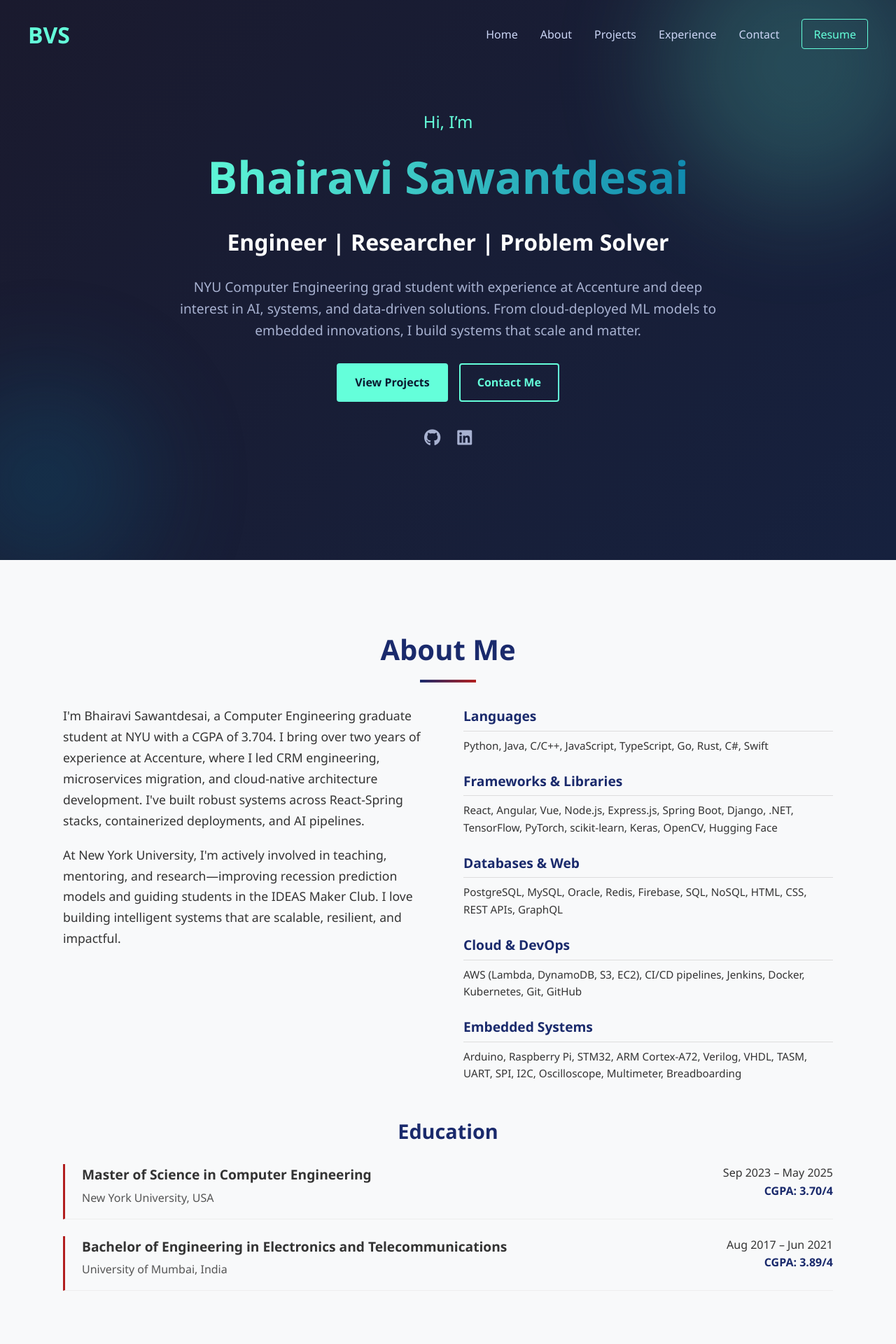
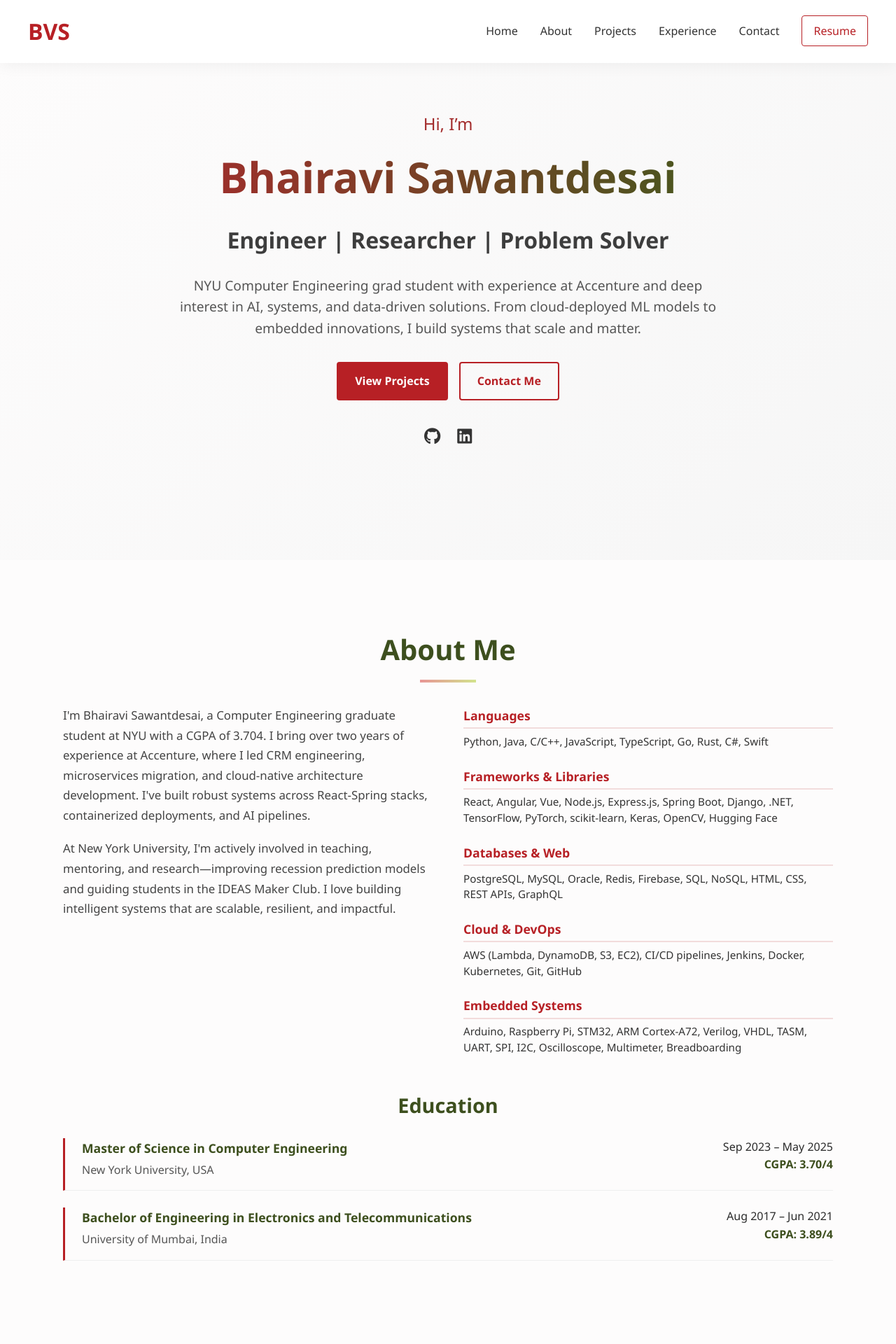
Before and after one commit to BhairaviVSD/bhairavivsd.github.io, a React (Vite) app: page / in a window 1280 px wide. Shown: the top 1920 px of the page at 70% size. Built offline with nearby package versions, Linux system fonts and the light colour scheme.

Commit message:
Adding updated files 2.0 Minimalist

```diff
--- a/src/App.css
+++ b/src/App.css
@@ -12,8 +12,8 @@ html {
 
 body {
   font-family: 'Inter', sans-serif;
-  background-color: #0f172a; /* deep navy blue */
-  color: #ffffff;
+  background-color: #f5f3f4; /* soft off-white background */
+  color: #333; /* general text color */
   line-height: 1.6;
   overflow-x: hidden;
 }
@@ -21,6 +21,8 @@ body {
 /* Optional section spacing */
 section {
   padding: 4rem 1rem;
+  background-color: #ffffff;
+  color: #1a1a1a;
 }
 
 /* Anchor smooth scroll fix on iOS */
@@ -36,9 +38,37 @@ button {
   outline: none;
 }
 
-/* Utility classes if needed */
 .container {
   max-width: 1200px;
   margin: 0 auto;
   padding: 0 1rem;
 }
+
+/* Color utility classes */
+.bg-blush {
+  background-color: #e89595;
+}
+
+.bg-red {
+  background-color: #b72025;
+}
+
+.bg-green {
+  background-color: #d2e38d;
+}
+
+.bg-olive {
+  background-color: #3d4f1e;
+}
+
+.text-pink {
+  color: #e89595;
+}
+
+.text-red {
+  color: #b72025;
+}
+
+.text-green {
+  color: #b6cc5e;
+}
--- a/src/components/About.module.css
+++ b/src/components/About.module.css
@@ -1,6 +1,7 @@
 .about {
   padding: 6rem 2rem;
-  background-color: #f8f9fa;
+  background-color: #fdfcfc; /* soft off-white */
+  color: #2b2b2b;
 }
 
 .container {
@@ -13,7 +14,7 @@
   font-size: 2.5rem;
   margin-bottom: 3rem;
   position: relative;
-  color: #1a2a6c;
+  color: #3d4f1e; /* deep olive */
 }
 
 .sectionTitle::after {
@@ -24,18 +25,21 @@
   transform: translateX(-50%);
   width: 80px;
   height: 4px;
-  background: linear-gradient(to right, #1a2a6c, #b21f1f);
+  background: linear-gradient(to right, #e89595, #d2e38d); /* blush to pistachio */
 }
 
 .content {
   display: flex;
   justify-content: space-between;
+  gap: 2rem;
   margin-bottom: 3rem;
+  flex-wrap: wrap;
 }
 
 .aboutText {
   flex: 0 0 48%;
-  font-size: 1.1rem;
+  font-size: 1.05rem;
+  color: #444;
 }
 
 .aboutText p {
@@ -51,35 +55,34 @@
 }
 
 .skillCategory h3 {
-  font-size: 1.2rem;
-  margin-bottom: 0.5rem;
-  color: #1a2a6c;
-  font-weight: 700;
-  border-bottom: 1px solid #ddd;
-  padding-bottom: 0.3rem;
+  font-size: 1.1rem;
+  margin-bottom: 0.4rem;
+  color: #b72025;
+  border-bottom: 2px solid #f2dcdc;
+  padding-bottom: 0.2rem;
 }
 
 .skillCategory p {
   font-size: 0.95rem;
   color: #333;
-  line-height: 1.6;
+  line-height: 1.5;
 }
 
 .education {
-  margin-top: 2.5rem;
+  margin-top: 3rem;
 }
 
 .education h3 {
   font-size: 1.8rem;
   margin-bottom: 1.5rem;
-  color: #1a2a6c;
+  color: #3d4f1e;
   text-align: center;
 }
 
 .educationItem {
   display: flex;
   justify-content: space-between;
-  border-left: 3px solid #b21f1f;
+  border-left: 3px solid #b72025;
   padding-left: 1.5rem;
   margin-bottom: 1.5rem;
   padding-bottom: 1rem;
@@ -87,7 +90,7 @@
 }
 
 .degree h4 {
-  font-size: 1.2rem;
+  font-size: 1.1rem;
   margin-bottom: 0.3rem;
 }
 
@@ -101,7 +104,7 @@
 
 .gpa {
   font-weight: 600;
-  color: #1a2a6c;
+  color: #3d4f1e;
 }
 
 @media (max-width: 768px) {
--- a/src/components/Footer.module.css
+++ b/src/components/Footer.module.css
@@ -1,7 +1,8 @@
 .footer {
-  background-color: #0a192f;
-  color: #8892b0;
+  background-color: #fafafa;
+  color: #444;
   padding: 4rem 2rem 2rem;
+  font-family: 'Inter', sans-serif;
 }
 
 .container {
@@ -17,9 +18,9 @@
 }
 
 .logo {
-  font-size: 2.5rem;
+  font-size: 2.2rem;
   font-weight: 700;
-  color: #64ffda;
+  color: #3d4f1e;
   margin-bottom: 1.5rem;
 }
 
@@ -30,7 +31,7 @@
 }
 
 .linkGroup h3 {
-  color: #ccd6f6;
+  color: #b72025;
   font-size: 1.1rem;
   margin-bottom: 1rem;
   position: relative;
@@ -43,7 +44,7 @@
   left: 0;
   width: 30px;
   height: 2px;
-  background-color: #64ffda;
+  background-color: #d2e38d;
 }
 
 .linkGroup ul {
@@ -56,19 +57,19 @@
 }
 
 .linkGroup a {
-  color: #8892b0;
+  color: #444;
   text-decoration: none;
   transition: color 0.3s ease;
   font-size: 0.9rem;
 }
 
 .linkGroup a:hover {
-  color: #64ffda;
+  color: #b72025;
 }
 
 .bottom {
   padding-top: 2rem;
-  border-top: 1px solid #233554;
+  border-top: 1px solid #ddd;
   display: flex;
   justify-content: space-between;
   align-items: center;
@@ -76,12 +77,14 @@
   gap: 1rem;
 }
 
-.copyright, .credits {
+.copyright {
   font-size: 0.9rem;
+  color: #666;
 }
 
 .credits {
-  color: #64ffda;
+  font-size: 0.9rem;
+  color: #b72025;
 }
 
 @media (max-width: 768px) {
--- a/src/components/Hero.module.css
+++ b/src/components/Hero.module.css
@@ -6,8 +6,8 @@
   position: relative;
   padding: 4rem 2rem;
   overflow: hidden;
-  background: linear-gradient(135deg, #1a1a2e 0%, #16213e 100%);
-  color: white;
+  background: linear-gradient(135deg, #fdfcfc 0%, #f6f6f6 100%);
+  color: #2e2e2e;
 }
 
 .heroContent {
@@ -27,44 +27,34 @@
 .greeting {
   font-size: 1.5rem;
   font-weight: 400;
-  color: #64ffda;
+  color: #a32c2c;
   display: block;
   margin-bottom: 0.5rem;
-  animation: fadeIn 1s ease-out 0.5s forwards;
-  opacity: 0;
 }
 
 .fullName {
-  font-size: 4rem;
+  font-size: 3.8rem;
   font-weight: 700;
-  background: linear-gradient(90deg, #64ffda, #0a81ab);
+  background: linear-gradient(90deg, #a32c2c, #44591e);
   -webkit-background-clip: text;
   background-clip: text;
   -webkit-text-fill-color: transparent;
   display: block;
   margin-bottom: 1rem;
-  animation: fadeInSlideUp 1s ease-out 0.7s forwards;
-  opacity: 0;
-  transform: translateY(20px);
 }
 
 .title {
   font-size: 2rem;
   font-weight: 600;
   margin-bottom: 1.5rem;
-  animation: fadeInSlideUp 1s ease-out 0.9s forwards;
-  opacity: 0;
-  transform: translateY(20px);
+  color: #3d3d3d;
 }
 
 .description {
   font-size: 1.2rem;
   line-height: 1.6;
   margin-bottom: 2rem;
-  color: #a8b2d1;
-  animation: fadeInSlideUp 1s ease-out 1.1s forwards;
-  opacity: 0;
-  transform: translateY(20px);
+  color: #555;
 }
 
 .cta {
@@ -72,9 +62,6 @@
   justify-content: center;
   gap: 1rem;
   margin-bottom: 2rem;
-  animation: fadeInSlideUp 1s ease-out 1.3s forwards;
-  opacity: 0;
-  transform: translateY(20px);
 }
 
 .primaryBtn, .secondaryBtn {
@@ -87,139 +74,39 @@
 }
 
 .primaryBtn {
-  background-color: #64ffda;
-  color: #0a192f;
-  border: 2px solid #64ffda;
+  background-color: #b72025;
+  color: white;
+  border: 2px solid #b72025;
 }
 
 .primaryBtn:hover {
   background-color: transparent;
-  color: #64ffda;
+  color: #b72025;
 }
 
 .secondaryBtn {
   background-color: transparent;
-  color: #64ffda;
-  border: 2px solid #64ffda;
+  color: #b72025;
+  border: 2px solid #b72025;
 }
 
 .secondaryBtn:hover {
-  background-color: rgba(100, 255, 218, 0.1);
+  background-color: rgba(183, 32, 37, 0.1);
 }
 
 .socialIcons {
   display: flex;
   justify-content: center;
   gap: 1.5rem;
-  animation: fadeInSlideUp 1s ease-out 1.5s forwards;
-  opacity: 0;
-  transform: translateY(20px);
 }
 
 .socialIcon {
   font-size: 1.5rem;
-  color: #a8b2d1;
+  color: #333;
   transition: color 0.3s ease, transform 0.3s ease;
 }
 
 .socialIcon:hover {
-  color: #64ffda;
+  color: #a32c2c;
   transform: translateY(-3px);
 }
-
-.heroBackground {
-  position: absolute;
-  top: 0;
-  left: 0;
-  right: 0;
-  bottom: 0;
-  opacity: 0;
-  transition: opacity 1.5s ease-out;
-}
-
-.heroBackground.visible {
-  opacity: 1;
-}
-
-.shape {
-  position: absolute;
-  border-radius: 50%;
-  opacity: 0.2;
-  filter: blur(80px);
-}
-
-.shape:nth-child(1) {
-  width: 400px;
-  height: 400px;
-  top: -100px;
-  right: -100px;
-  background: #64ffda;
-  animation: floatAnimation 15s ease-in-out infinite;
-}
-
-.shape:nth-child(2) {
-  width: 300px;
-  height: 300px;
-  bottom: -50px;
-  left: -50px;
-  background: #0a81ab;
-  animation: floatAnimation 15s ease-in-out infinite reverse;
-}
-
-@keyframes fadeIn {
-  0% {
-    opacity: 0;
-  }
-  100% {
-    opacity: 1;
-  }
-}
-
-@keyframes fadeInSlideUp {
-  0% {
-    opacity: 0;
-    transform: translateY(20px);
-  }
-  100% {
-    opacity: 1;
-    transform: translateY(0);
-  }
-}
-
-@keyframes floatAnimation {
-  0%, 100% {
-    transform: translate(0, 0);
-  }
-  25% {
-    transform: translate(-20px, 20px);
-  }
-  50% {
-    transform: translate(-40px, -10px);
-  }
-  75% {
-    transform: translate(10px, -30px);
-  }
-}
-
-@media (max-width: 768px) {
-  .fullName {
-    font-size: 3rem;
-  }
-
-  .title {
-    font-size: 1.5rem;
-  }
-
-  .description {
-    font-size: 1rem;
-  }
-
-  .cta {
-    flex-direction: column;
-    align-items: center;
-  }
-
-  .primaryBtn, .secondaryBtn {
-    width: 200px;
-  }
-}
--- a/src/components/Navbar.module.css
+++ b/src/components/Navbar.module.css
@@ -4,15 +4,10 @@
   left: 0;
   width: 100%;
   z-index: 1000;
-  padding: 1.5rem 2rem;
-  transition: all 0.3s ease;
-}
-
-.scrolled {
-  background-color: rgba(10, 25, 47, 0.85);
+  padding: 1.2rem 2rem;
+  background-color: rgba(255, 255, 255, 0.92);
   backdrop-filter: blur(10px);
-  padding: 1rem 2rem;
-  box-shadow: 0 10px 30px -10px rgba(2, 12, 27, 0.7);
+  box-shadow: 0 4px 20px rgba(0, 0, 0, 0.05);
 }
 
 .container {
@@ -26,13 +21,8 @@
 .logo {
   font-size: 2rem;
   font-weight: 700;
-  color: #64ffda;
+  color: #b72025;
   text-decoration: none;
-  transition: color 0.3s ease;
-}
-
-.logo:hover {
-  color: #64ffda;
 }
 
 .navlinks {
@@ -43,7 +33,7 @@
 }
 
 .navlinks li a {
-  color: #ccd6f6;
+  color: #333;
   text-decoration: none;
   font-weight: 500;
   font-size: 1rem;
@@ -52,7 +42,7 @@
 }
 
 .navlinks li a:hover {
-  color: #64ffda;
+  color: #b72025;
 }
 
 .navlinks li a::after {
@@ -62,7 +52,7 @@
   height: 2px;
   bottom: -5px;
   left: 0;
-  background-color: #64ffda;
+  background-color: #b72025;
   transition: width 0.3s ease;
 }
 
@@ -72,15 +62,15 @@
 
 .resumeBtn {
   padding: 0.6rem 1rem;
-  border: 1px solid #64ffda;
+  border: 1px solid #b72025;
   border-radius: 4px;
-  color: #64ffda !important;
+  color: #b72025 !important;
   background-color: transparent;
   transition: all 0.3s ease;
 }
 
 .resumeBtn:hover {
-  background-color: rgba(100, 255, 218, 0.1);
+  background-color: rgba(183, 32, 37, 0.05);
 }
 
 .hamburger {
@@ -94,7 +84,7 @@
   height: 3px;
   margin: 5px auto;
   transition: all 0.3s ease;
-  background-color: #64ffda;
+  background-color: #b72025;
 }
 
 @media (max-width: 768px) {
@@ -103,29 +93,17 @@
     z-index: 101;
   }
 
-  .hamburger.active .bar:nth-child(2) {
-    opacity: 0;
-  }
-
-  .hamburger.active .bar:nth-child(1) {
-    transform: translateY(8px) rotate(45deg);
-  }
-
-  .hamburger.active .bar:nth-child(3) {
-    transform: translateY(-8px) rotate(-45deg);
-  }
-
   .navlinks {
     position: fixed;
     top: 0;
     right: -100%;
     flex-direction: column;
-    background-color: #112240;
-    width: 70%;
+    background-color: #fefefe;
+    width: 75%;
     height: 100vh;
     padding-top: 4rem;
     transition: 0.3s ease;
-    box-shadow: -10px 0 30px -15px rgba(2, 12, 27, 0.7);
+    box-shadow: -10px 0 30px -15px rgba(0, 0, 0, 0.1);
     z-index: 100;
   }
 
@@ -136,16 +114,4 @@
   .navlinks li {
     margin: 1.5rem 0;
   }
-
-  .bar.active:nth-child(1) {
-    transform: translateY(8px) rotate(45deg);
-  }
-
-  .bar.active:nth-child(2) {
-    opacity: 0;
-  }
-
-  .bar.active:nth-child(3) {
-    transform: translateY(-8px) rotate(-45deg);
-  }
 }
--- a/src/index.css
+++ b/src/index.css
@@ -1,18 +1,23 @@
 html {
   scroll-behavior: smooth;
 }
+
 body {
   margin: 0;
   font-family: 'Segoe UI', Tahoma, Geneva, Verdana, sans-serif;
-  background-color: #f9f9f9;
-  color: #333;
+  background-color: #f5f3f4; /* subtle background for minimal aesthetic */
+  color: #2b2b2b;
 }
+
 a {
   color: inherit;
   text-decoration: none;
 }
 
-/* Add mobile responsiveness */
+h1, h2, h3, h4 {
+  color: #3d4f1e; /* dark olive for headers */
+}
+
 @media (max-width: 768px) {
   h1 {
     font-size: 1.8rem;
```
Also changed, not shown: src/components/Contact.module.css (+21 -21 lines), src/components/Experience.module.css (+21 -20 lines), src/components/Projects.module.css (+17 -15 lines), 1 other file (tests, documents, lock files or other folders).
